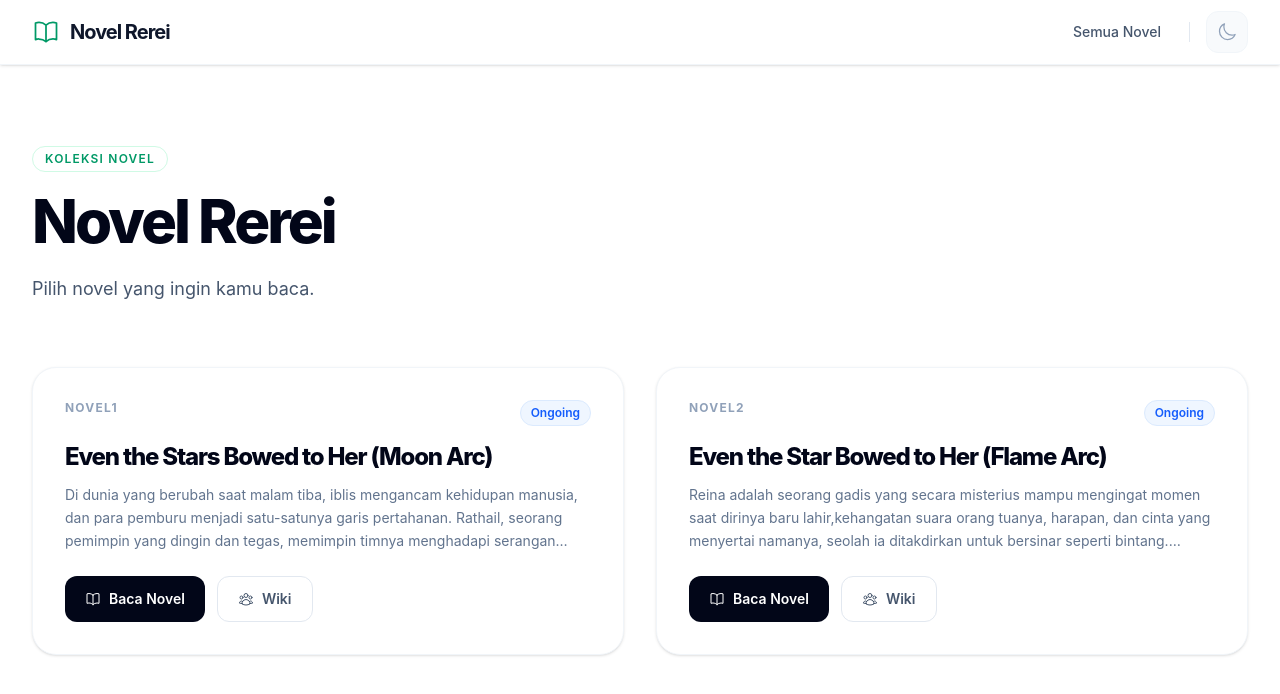
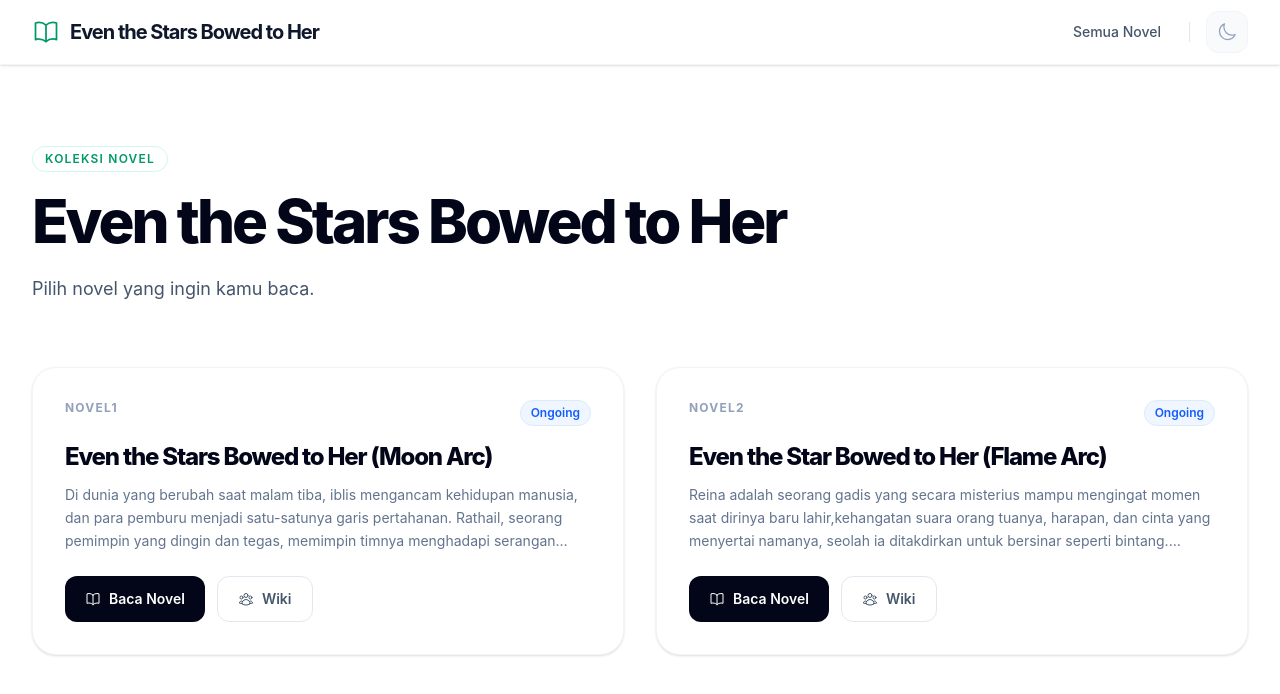
Before and after one commit to 0x440hz/web-novel, a React (Vite) app: page / in a window 1280 px wide. Shown: the top 694 px of the page. Built offline with nearby package versions, Linux system fonts and the light colour scheme.

Commit message:
Memperbarui App.jsx

```diff
--- a/src/App.jsx
+++ b/src/App.jsx
@@ -21,7 +21,7 @@ function Navbar({ isDarkMode, setIsDarkMode }) {
           <Link to="/" className="flex items-center gap-2.5 group">
             <BookOpenIcon className="w-7 h-7 text-emerald-600 dark:text-emerald-400" />
             <span className="text-xl font-bold text-slate-900 dark:text-white tracking-tighter group-hover:text-emerald-600 transition">
-              Novel Rerei
+              Even the Stars Bowed to Her
             </span>
           </Link>
           <div className="flex items-center gap-2 sm:gap-4">
@@ -57,7 +57,7 @@ function LibraryPage() {
           Koleksi Novel
         </span>
         <h1 className="text-4xl sm:text-6xl font-extrabold text-slate-950 dark:text-white tracking-tighter leading-tight mb-4">
-          Novel Rerei
+          Even the Stars Bowed to Her
         </h1>
         <p className="text-lg text-slate-600 dark:text-slate-400">
           Pilih novel yang ingin kamu baca.
```
